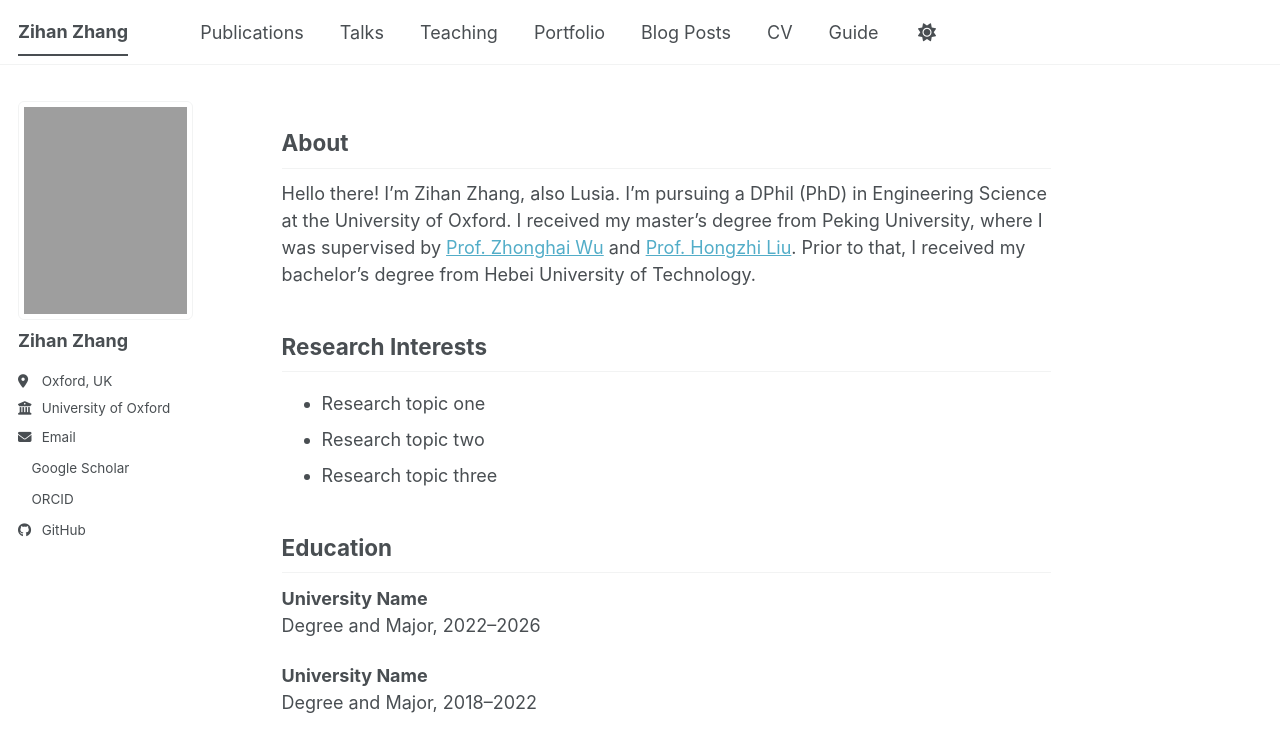
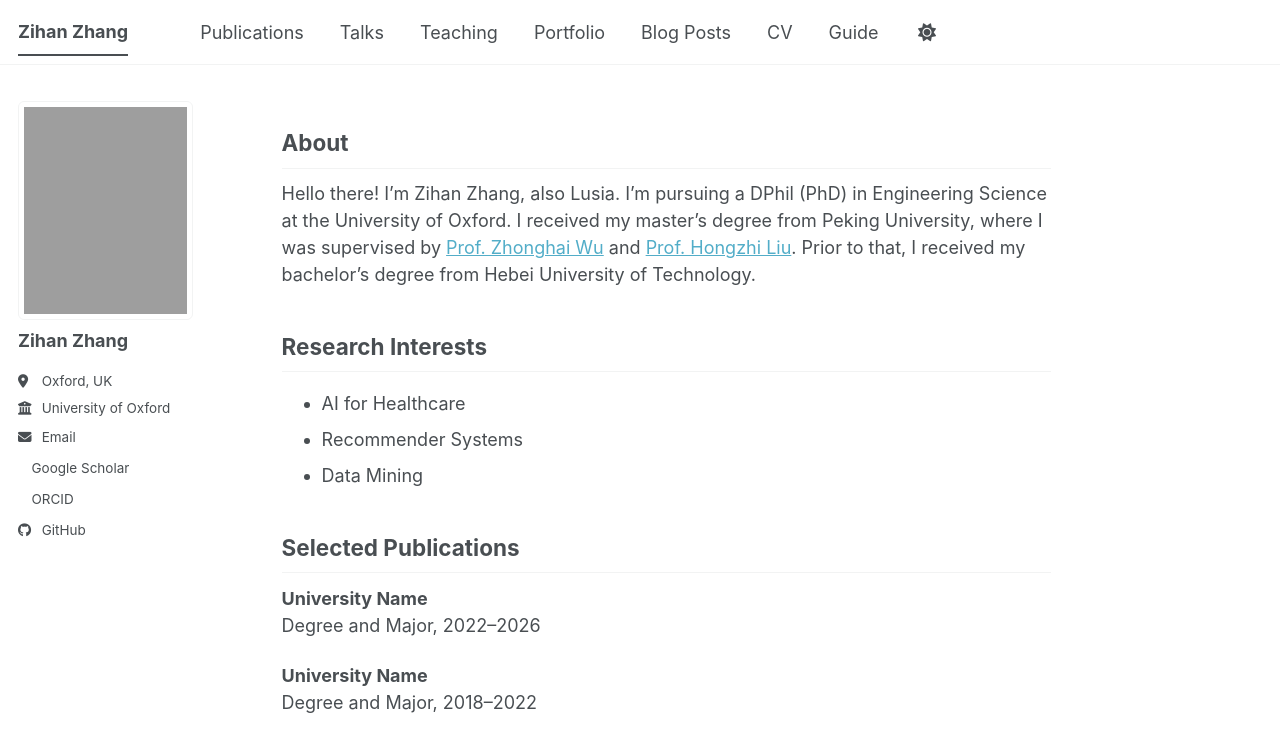
Before and after one commit to LusiaZ/LusiaZ.github.io, a Jekyll site: the page built from _pages/about.md, in a window 1280 px wide. Shown: the top 752 px of the page. Built offline with Jekyll 4.4.1, drawn with Linux system fonts in a browser that asks for light colours; a style sheet for code colours, icons or effects is not loaded.

Commit message:
Update about.md

```diff
--- a/_pages/about.md
+++ b/_pages/about.md
@@ -13,11 +13,11 @@ Hello there! I'm Zihan Zhang, also Lusia. I'm pursuing a DPhil (PhD) in Engineer
 
 ## Research Interests
 
-- Research topic one
-- Research topic two
-- Research topic three
+- AI for Healthcare
+- Recommender Systems
+- Data Mining
 
-## Education
+## Selected Publications
 
 **University Name**
 Degree and Major, 2022–2026
```
